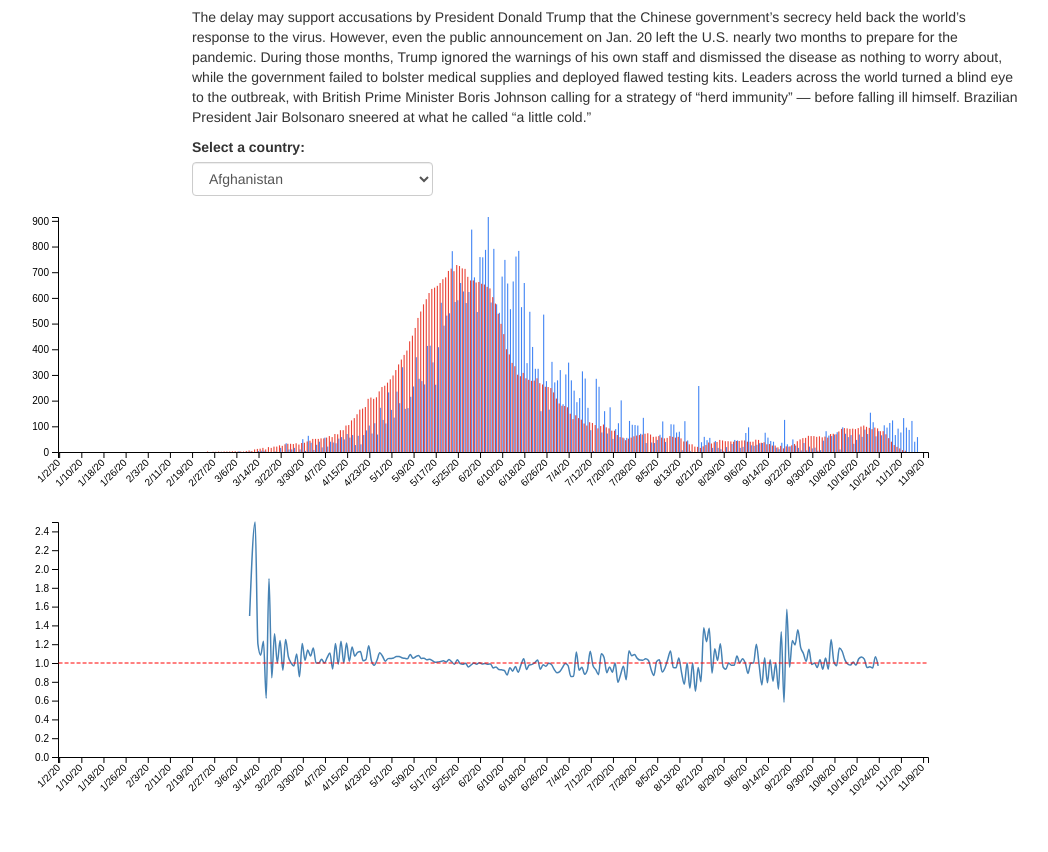
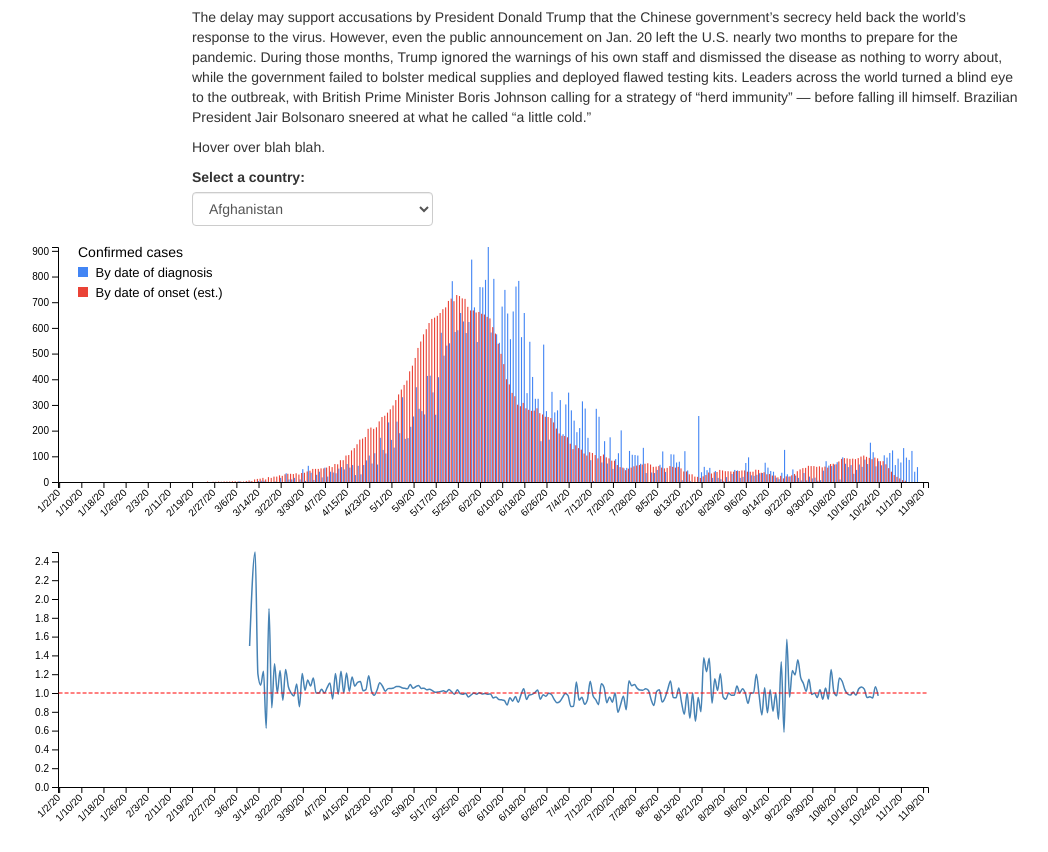
Before and after one commit to vastava/coronavirus-dashboard, a plain HTML site: page index.html in a window 1280 px wide. Shown: the part 63-915 px from the top of the page, without its empty margins (32-1080 px from the left). Before the commit the page ends 885 px from the top, so only its background shows below. Drawn offline with nearby package versions, Linux system fonts and the light colour scheme.

Commit message:
fix legend, tooltip

```diff
--- a/index.html
+++ b/index.html
@@ -83,6 +83,7 @@ label {
 <h1>Modeling the Coronavirus</h1>
 <p>The delay may support accusations by President Donald Trump that the Chinese government’s secrecy held back the world’s response to the virus. However, even the public announcement on Jan. 20 left the U.S. nearly two months to prepare for the pandemic.
 During those months, Trump ignored the warnings of his own staff and dismissed the disease as nothing to worry about, while the government failed to bolster medical supplies and deployed flawed testing kits. Leaders across the world turned a blind eye to the outbreak, with British Prime Minister Boris Johnson calling for a strategy of “herd immunity” — before falling ill himself. Brazilian President Jair Bolsonaro sneered at what he called “a little cold.”</p>
+<p>Hover over blah blah.</p>
 <label>Select a country:</label>
 <div class="row align-items-center justify-content-center form-inline wrapper">
   <select id="selectButton" class="form-control" onfocus='this.size=15;' onblur='this.size=1;' onchange='this.size=1; this.blur();'></select>
@@ -119,6 +120,11 @@ var linechart = d3.select("#my_line")
     .attr("transform",
           "translate(" + margin.left + "," + margin.top + ")");
 
+var legend = svg.append('g')
+  .attr('class', 'legend')
+  .attr('transform', 'translate(0,0)');
+
+
 // Parse the Data
 d3.csv("world_onset_v3.csv", function(data) {
 
@@ -154,6 +160,16 @@ linechart.append("g")
 
 var country = "Afghanistan"
 
+var lg = legend.selectAll('g')
+  .data(["By date of diagnosis", "By date of onset (est.)"])
+  .enter()
+.append('g')
+  .attr('transform', function(d,i) {return "translate(" + 20 + "," +  (i+1)*20 + ")"});
+
+svg.append("text")
+  .text("Confirmed cases")
+  .attr("x", 20)
+  .attr("y", 10)
 
 // Add Y axis
 var y = d3.scaleLinear()
@@ -269,6 +285,27 @@ var rects_onset = svg.selectAll("mybar")
    .attr("stroke", "red")
    .attr("stroke-dasharray", "4 2")
 
+  lg.append('rect')
+    .style('fill', function(d) {
+      if (d == "By date of diagnosis") {
+        return "#4285F4";
+      }
+      else {
+        return "#EA4336";
+      }
+    })
+    .attr('x', 0)
+    .attr('y', 0)
+    .attr('width', 10)
+    .attr('height', 10);
+
+  lg.append('text')
+    // .style('font-family', 'Georgia')
+    .style('font-size', '13px')
+    .attr('x', 17.5)
+    .attr('y', 10)
+    .text(function(d) {return d});
+
     // A function that update the chart
   function update(selectedGroup) {
     baseValue = +data[0][selectedGroup + "_onset"];
@@ -285,6 +322,8 @@ var rects_onset = svg.selectAll("mybar")
           // .ease('linear')
           .call(d3.axisLeft(y))
 
+    // tip.remove();
+    country = selectedGroup;
     rects
       .transition()
       .duration(1000)
```
